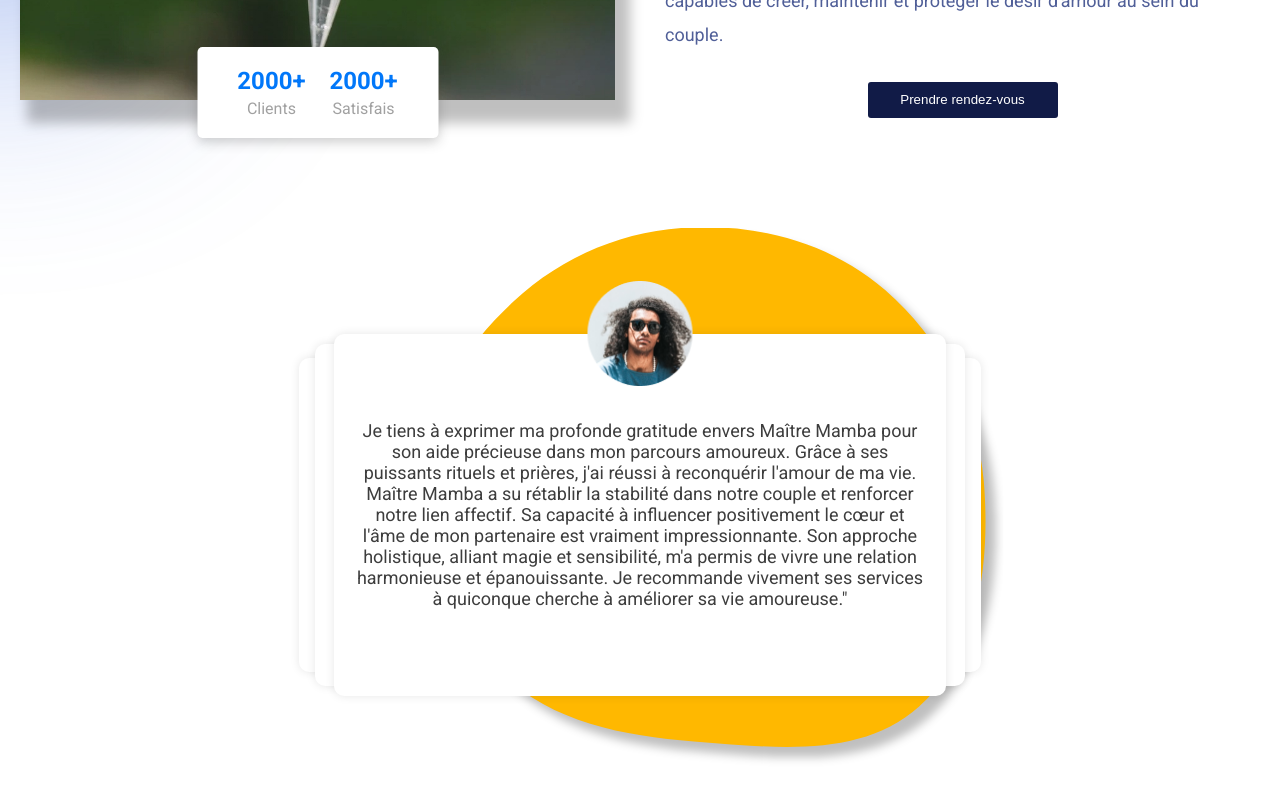
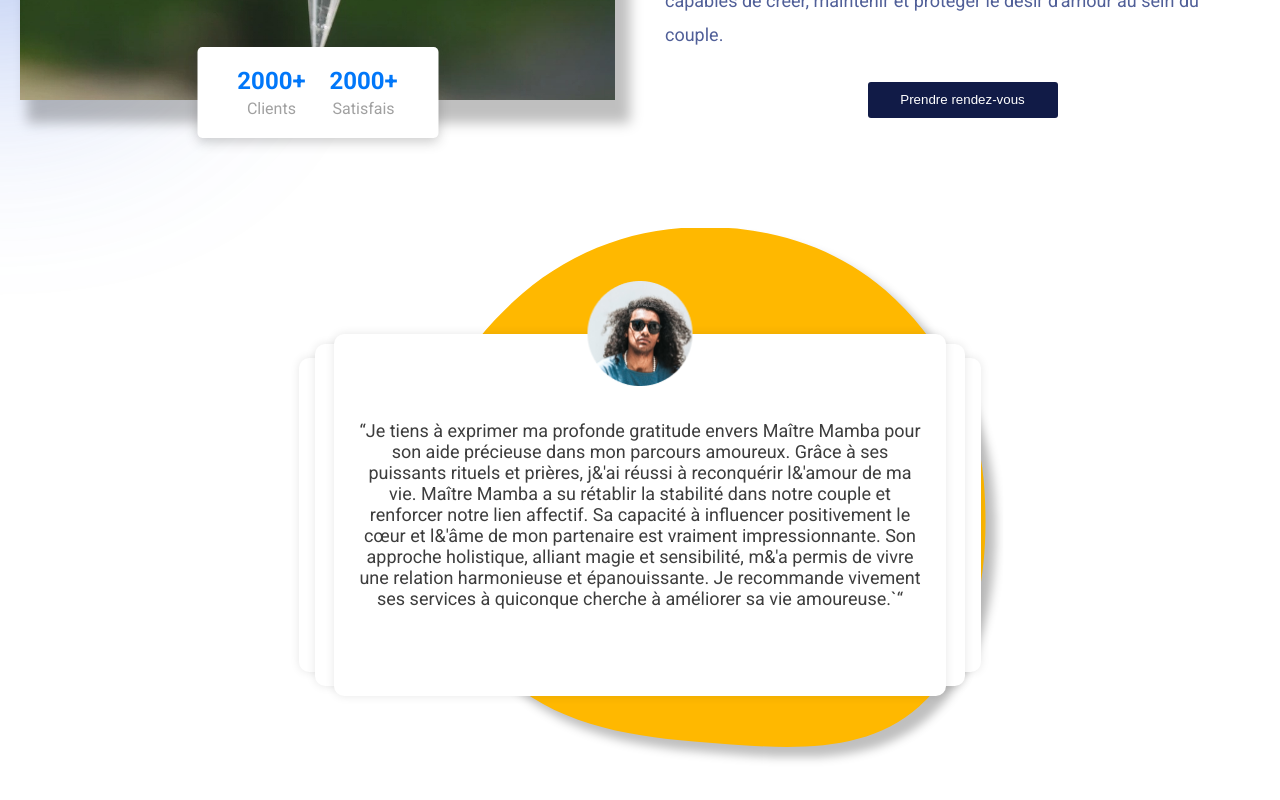
Before and after one commit to vitorlopes079/Maitre, a Next.js app: page / in a window 1280 px wide. Shown: the part 2745-3545 px from the top of the page. Built offline with nearby package versions, Linux system fonts and the light colour scheme.

Commit message:
&apos; added to replace '

```diff
--- a/src/app/page.js
+++ b/src/app/page.js
@@ -23,7 +23,7 @@ export default function Home() {
       <InfoSectionTop />
       <InfoSection
         text={
-          "Maître Mamba, guérisseur africain renommé, pratique des méthodes thérapeutiques non conventionnelles. Il considère l’être humain dans toutes ses dimensions, intégrant le corps, l’esprit, ainsi que l’environnement familial et social. Doté d'une sensibilité magnétique exceptionnelle, Maître Mamba perçoit les fluides énergétiques et agit en profondeur sur les pathologies psychiques et physiques, rééquilibrant les énergies. Ses thérapies reposent sur le pouvoir de ses mains, de son souffle, de ses recettes médicinales, de ses rituels religieux et de ses talismans de purification, offrant une approche holistique et efficace pour le bien-être de ses patients."
+          "Maître Mamba, guérisseur africain renommé, pratique des méthodes thérapeutiques non conventionnelles. Il considère l&aposêtre humain dans toutes ses dimensions, intégrant le corps, l&aposesprit, ainsi que l&aposenvironnement familial et social. Doté d'une sensibilité magnétique exceptionnelle, Maître Mamba perçoit les fluides énergétiques et agit en profondeur sur les pathologies psychiques et physiques, rééquilibrant les énergies. Ses thérapies reposent sur le pouvoir de ses mains, de son souffle, de ses recettes médicinales, de ses rituels religieux et de ses talismans de purification, offrant une approche holistique et efficace pour le bien-être de ses patients."
         }
         title={"Guérisseur"}
         buttonText={"Prendre rendez-vous"}
--- a/src/components/Testimony.js
+++ b/src/components/Testimony.js
@@ -11,7 +11,7 @@ const Testimony = () => {
         <Image
           src={yellowShape}
           fill
-  style={{ objectFit: 'cover' }}
+          style={{ objectFit: "cover" }}
           alt="Yellow Shape"
           className={styles.yellowShapeImage}
         />
@@ -23,16 +23,16 @@ const Testimony = () => {
               <Image src={avatar} width={105} height={105} alt="Avatar" />
             </div>
             <p className={styles.text}>
-              Je tiens à exprimer ma profonde gratitude envers Maître Mamba pour
-              son aide précieuse dans mon parcours amoureux. Grâce à ses
-              puissants rituels et prières, j'ai réussi à reconquérir l'amour de
-              ma vie. Maître Mamba a su rétablir la stabilité dans notre couple
-              et renforcer notre lien affectif. Sa capacité à influencer
-              positivement le cœur et l'âme de mon partenaire est vraiment
-              impressionnante. Son approche holistique, alliant magie et
-              sensibilité, m'a permis de vivre une relation harmonieuse et
-              épanouissante. Je recommande vivement ses services à quiconque
-              cherche à améliorer sa vie amoureuse."
+              &ldquo;Je tiens à exprimer ma profonde gratitude envers Maître
+              Mamba pour son aide précieuse dans mon parcours amoureux. Grâce à
+              ses puissants rituels et prières, j&&apos;ai réussi à reconquérir
+              l&&apos;amour de ma vie. Maître Mamba a su rétablir la stabilité
+              dans notre couple et renforcer notre lien affectif. Sa capacité à
+              influencer positivement le cœur et l&&apos;âme de mon partenaire est
+              vraiment impressionnante. Son approche holistique, alliant magie
+              et sensibilité, m&&apos;a permis de vivre une relation harmonieuse
+              et épanouissante. Je recommande vivement ses services à quiconque
+              cherche à améliorer sa vie amoureuse.`&ldquo;
             </p>
           </div>
         </div>
```
Lines whose indentation alone changed are shown as unchanged.
